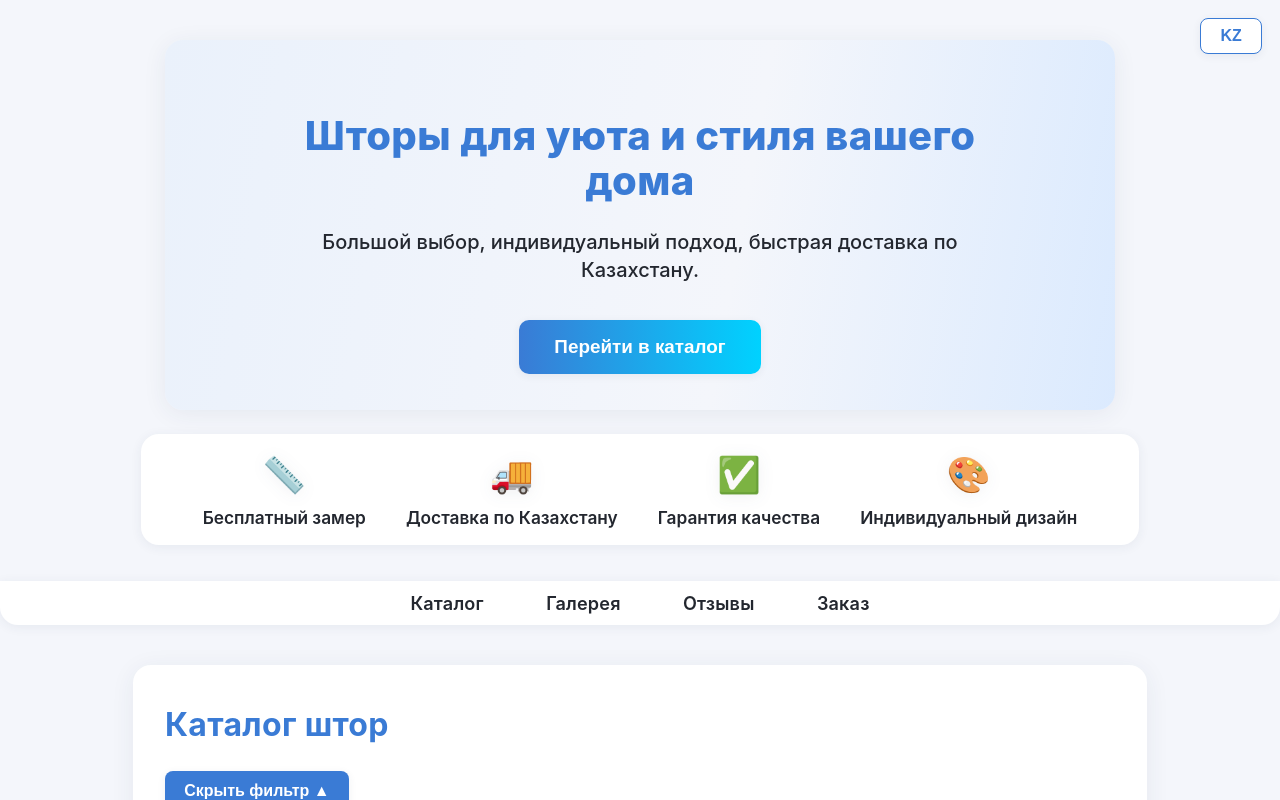
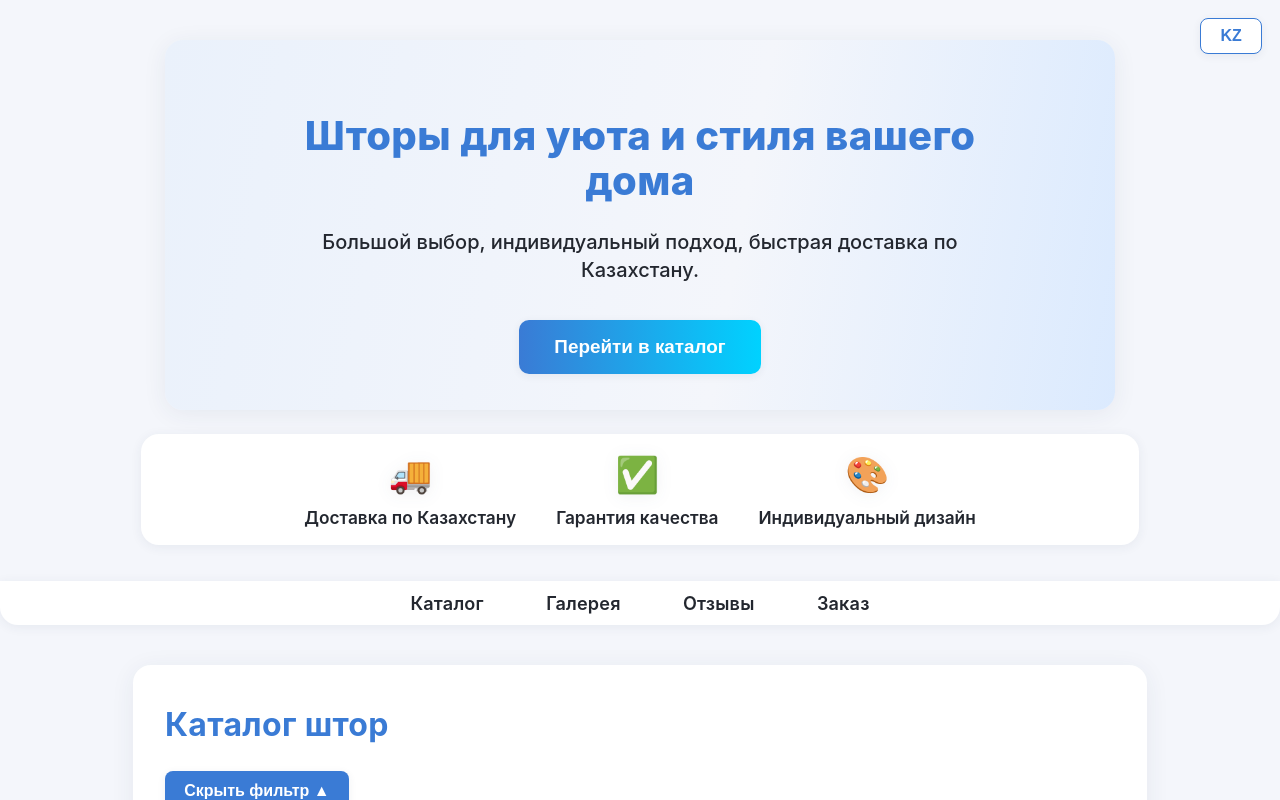
Before and after one commit to Ersss01/Curtain, a React (Create React App) app: page / in a window 1280 px wide. Shown: the top 800 px of the page. Built offline with nearby package versions, Linux system fonts and the light colour scheme; no server answers.

Commit message:
Удаление басплатного замера

```diff
--- a/src/App.js
+++ b/src/App.js
@@ -32,10 +32,6 @@ function App() {
       {/* Блок преимуществ */}
       <section className="benefits-section">
         <div className="benefits-list">
-          <div className="benefit-item">
-            <span className="benefit-icon" role="img" aria-label="measure">📏</span>
-            <span className="benefit-text">Бесплатный замер</span>
-          </div>
           <div className="benefit-item">
             <span className="benefit-icon" role="img" aria-label="delivery">🚚</span>
             <span className="benefit-text">Доставка по Казахстану</span>
```
